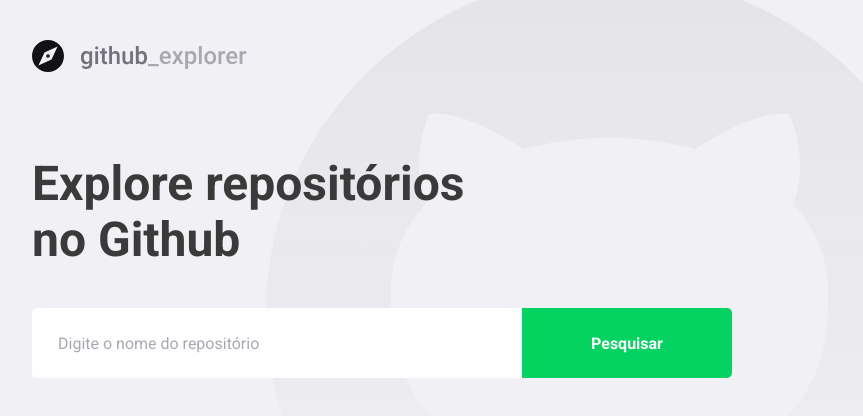
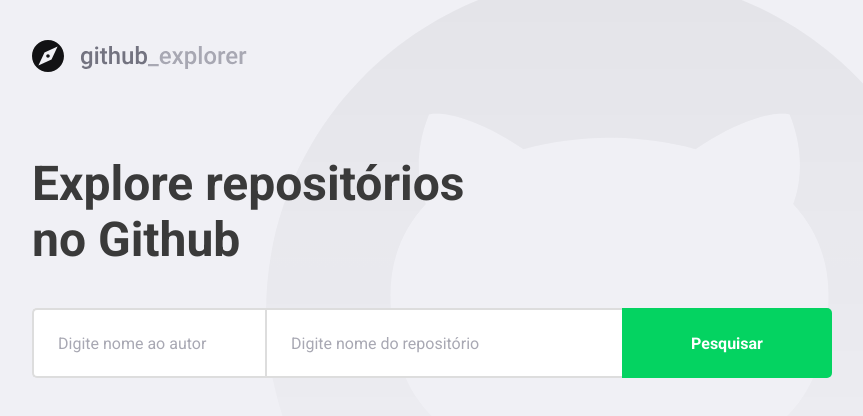
Before and after one commit to cleversonffaria/Github-Explorer, a React (Create React App) app: page / in a window 1280 px wide. Shown: the top 416 px of the page, without its empty margins (148-1011 px from the left). Built offline with nearby package versions, Linux system fonts and the light colour scheme.

Commit message:
refatoração do github explorer

```diff
--- a/src/pages/Dashboard/index.tsx
+++ b/src/pages/Dashboard/index.tsx
@@ -17,6 +17,7 @@
 }
 
 const Dashboard: React.FC = () => {
+  const [name, setName] = useState('');
   const [newRepo, setNewRepo] = useState('');
   const [inputError, setInputError] = useState('');
   const [repositories, setRepositories] = useState<Repository[]>(() => {
@@ -38,8 +39,12 @@
 
   async function handleAddRepository(event: FormEvent) {
     event.preventDefault();
+    if (!name) {
+      setInputError('Digite o nome do autor');
+      return;
+    }
     if (!newRepo) {
-      setInputError('Digite o auto/nome do repositório');
+      setInputError('Digite o nome do repositório');
       return;
     }
 
@@ -50,6 +55,7 @@
 
       setRepositories([...repositories, repository]);
       setNewRepo('');
+      setName('');
       setInputError('');
     } catch (error) {
       setInputError('Erro na busca por esse repositório');
@@ -64,8 +70,14 @@
       <Form hasError={!!inputError} onSubmit={handleAddRepository}>
         <input
           type="text"
+          value={name}
+          placeholder="Digite nome ao autor"
+          onChange={(e) => setName(e.target.value)}
+        />
+        <input
+          type="text"
           value={newRepo}
-          placeholder="Digite o nome do repositório"
+          placeholder="Digite nome do repositório"
           onChange={(e) => setNewRepo(e.target.value)}
         />
         <button type="submit">Pesquisar</button>
--- a/src/pages/Dashboard/styles.ts
+++ b/src/pages/Dashboard/styles.ts
@@ -16,7 +16,7 @@
 
 export const Form = styled.form<FormProps>`
   margin-top: 40px;
-  max-width: 700px;
+  max-width: 800px;
 
   display: flex;
 
@@ -27,8 +27,13 @@
     border: 0;
     border-radius: 5px 0 0 5px;
     color: ${({ theme }) => theme.fontDark};
-    border: 2px solid #fff;
+    border: 2px solid #ddd;
     border-right: none;
+
+    & + input {
+      flex: 2;
+      border-radius: 0;
+    }
 
     ${({ hasError }) =>
       hasError &&
```
